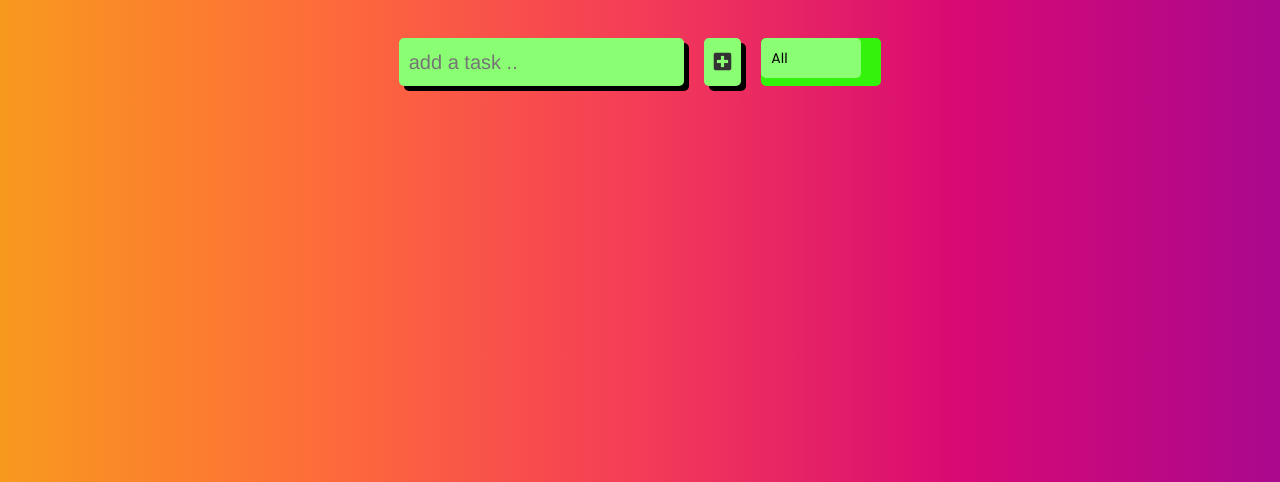
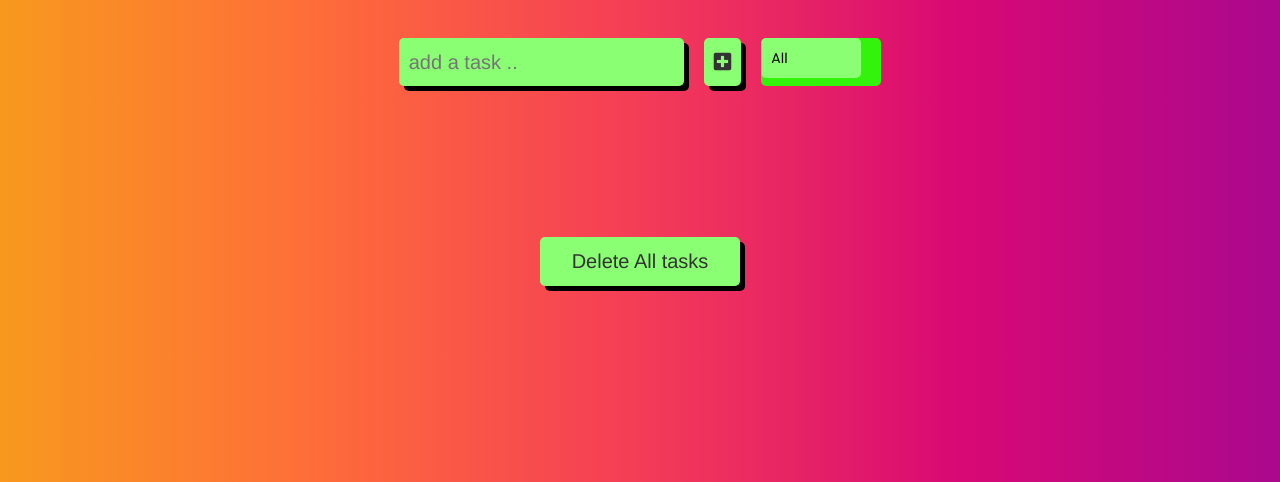
Before and after one commit to avinash201199/To-Do-List, a plain HTML site: page index.html in a window 1280 px wide. Shown: the part 156-638 px from the top of the page. Drawn offline with nearby package versions, Linux system fonts and the light colour scheme.

Commit message:
Changes done

```diff
--- a/app.js
+++ b/app.js
@@ -300,3 +300,8 @@ function getTodos() {
     todoList.appendChild(todoDiv);
   });
 }
+
+function deleteAll(){
+  [...document.getElementsByClassName("todo")].map(n => n && n.remove());
+  localStorage.removeItem("todos");
+}
--- a/index.html
+++ b/index.html
@@ -39,6 +39,7 @@
   <div class="todo-container">
     <ul class="todo-list"></ul>
   </div>
+  <button class="delete-all" onclick="deleteAll()">Delete All tasks</button>
 
   <footer class="footer">
     <h3>Made with <i class="fas fa-heart"></i> by Avinash</h3>
--- a/style.css
+++ b/style.css
@@ -54,7 +54,8 @@ form {
 }
 
 form input,
-form button {
+form button,
+.delete-all {
   padding: 1rem;
   margin: 1rem;
   font-size: 2rem;
@@ -65,9 +66,15 @@ form button {
   box-shadow: 5px 5px var(--black);
 }
 
-form button:hover {
+form button:hover,
+.delete-all:hover {
   background: var(--black);
   color: var(--white);
+}
+
+.delete-all{
+  width: 200px;
+  margin: auto;
 }
 
 .todo-container {
```
